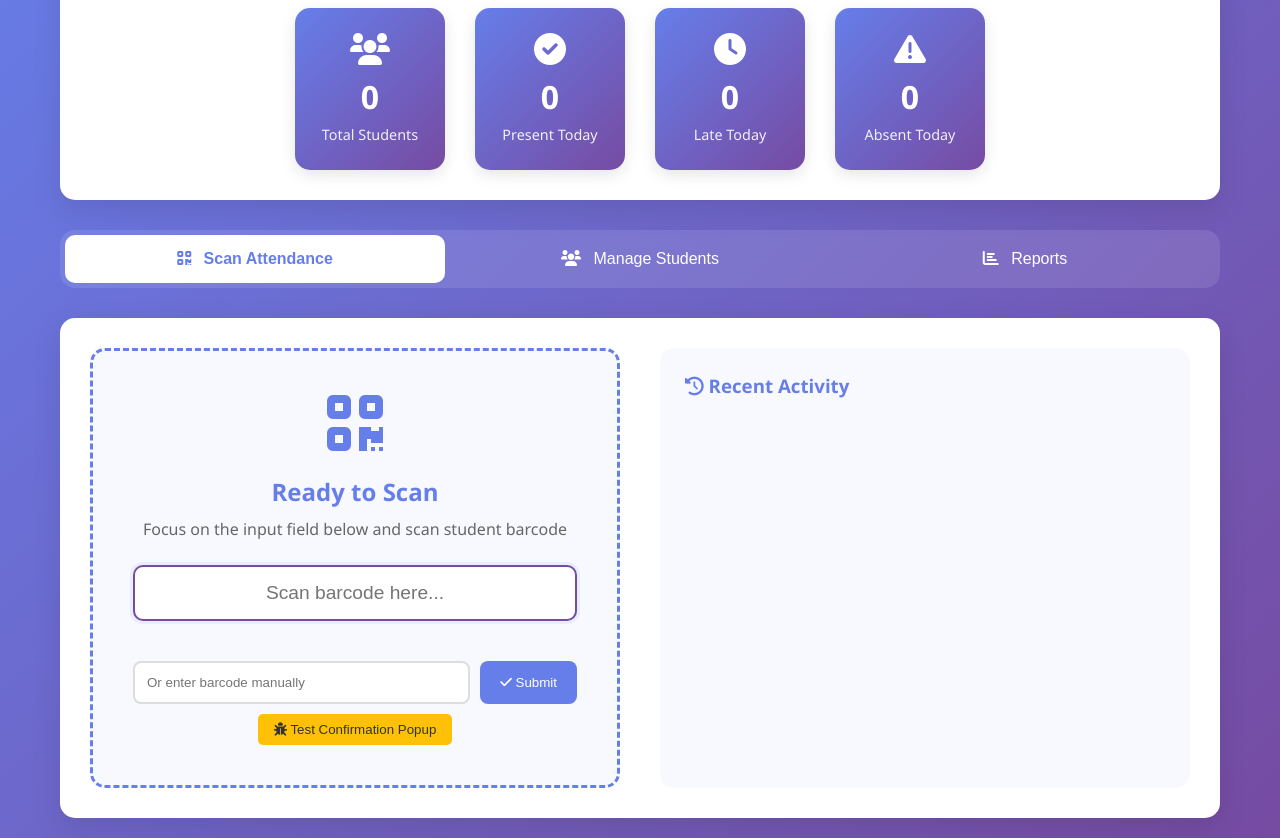
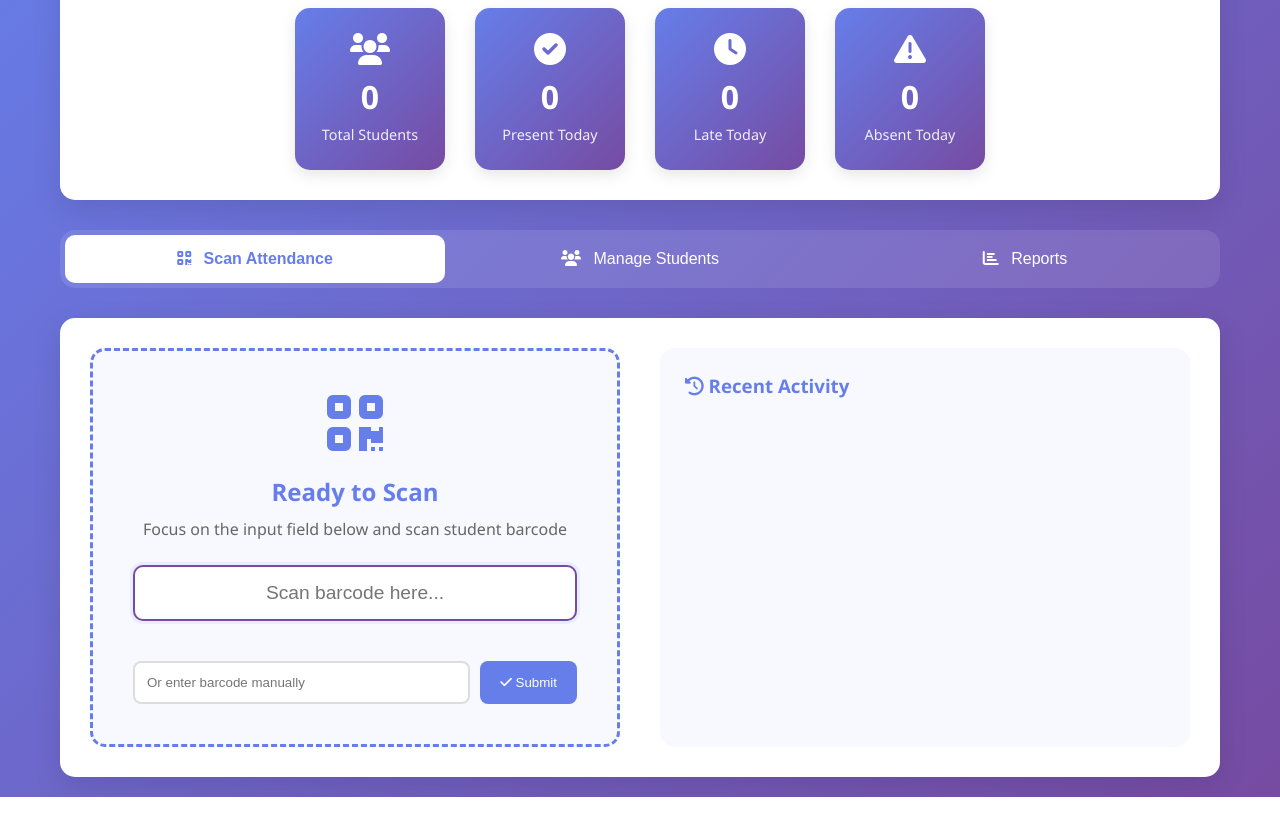
Before and after one commit to izdlan/AttendanceSMC, a website: page public/index.html in a window 1280 px wide. Shown: the part 165-1003 px from the top of the page. After the commit the page ends 962 px from the top, so only its background shows below. Drawn offline with Linux system fonts and the light colour scheme; no server answers.

Commit message:
Remove test elements from confirmation popup

```diff
--- a/public/index.html
+++ b/public/index.html
@@ -119,12 +119,7 @@
                                 <i class="fas fa-check"></i> Submit
                             </button>
                         </div>
-                        <!-- Test button for confirmation popup -->
-                        <div style="margin-top: 10px; text-align: center;">
-                            <button onclick="testConfirmationPopup()" style="background: #ffc107; color: #333; padding: 8px 16px; border: none; border-radius: 5px; cursor: pointer;">
-                                <i class="fas fa-bug"></i> Test Confirmation Popup
-                            </button>
-                        </div>
+
                     </div>
                     <div class="recent-scans" id="recentScans">
                         <h3><i class="fas fa-history"></i> Recent Activity</h3>
--- a/public/script.js
+++ b/public/script.js
@@ -2339,18 +2339,7 @@ function hideConfirmationPopup() {
     }
 }
 
-// Test function to manually trigger confirmation popup (for debugging)
-function testConfirmationPopup() {
-    console.log('Testing confirmation popup...');
-    currentScannedBarcode = 'TEST123';
-    currentScannedStudent = {
-        name: 'Test Student',
-        student_id: 'ST001',
-        form: 1,
-        class: 'Advance'
-    };
-    showConfirmationPopup('TEST123');
-}
+
 
 // Backup click handlers for confirmation popup buttons
 function handleConfirmClick(event) {
```
